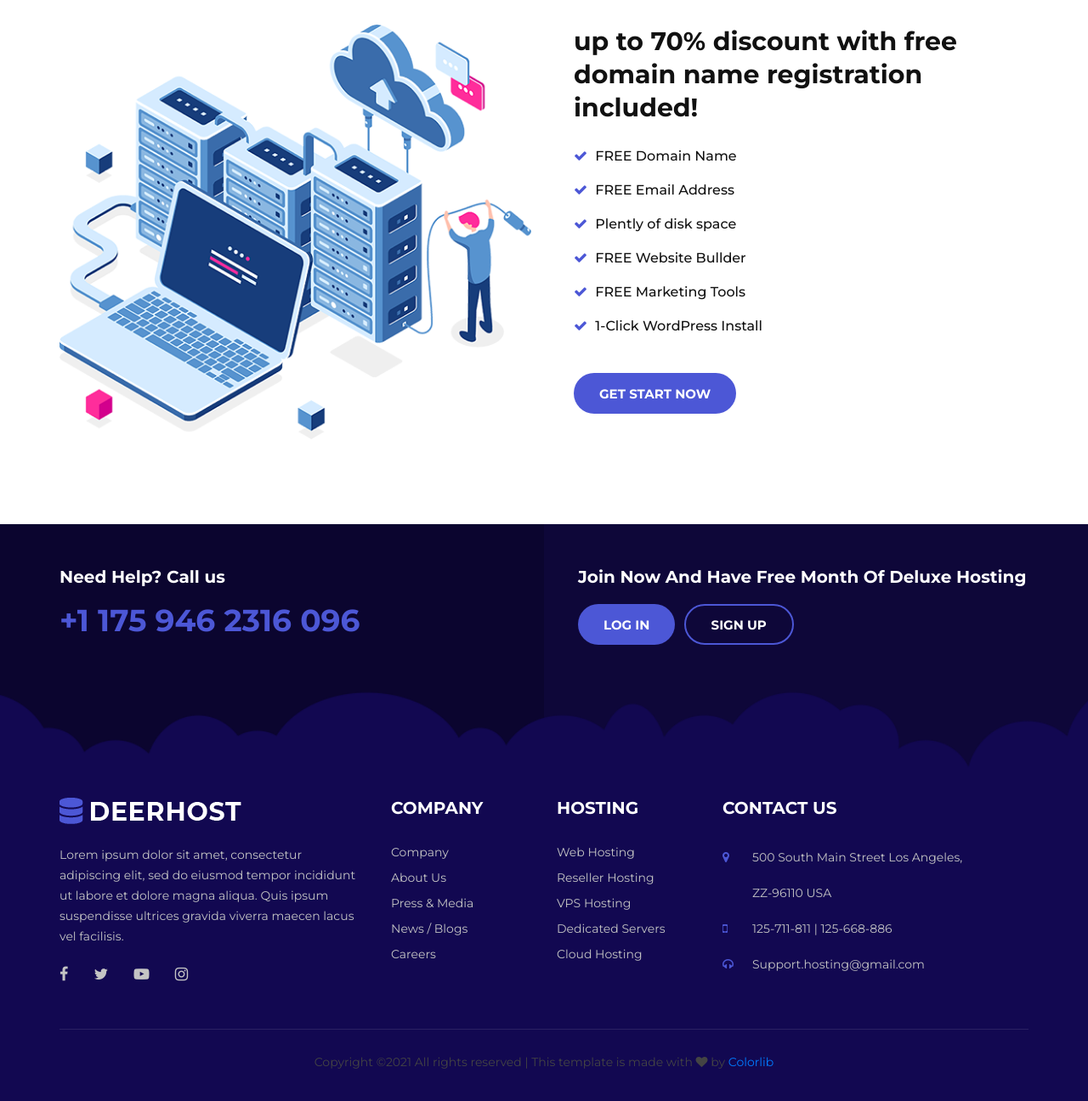
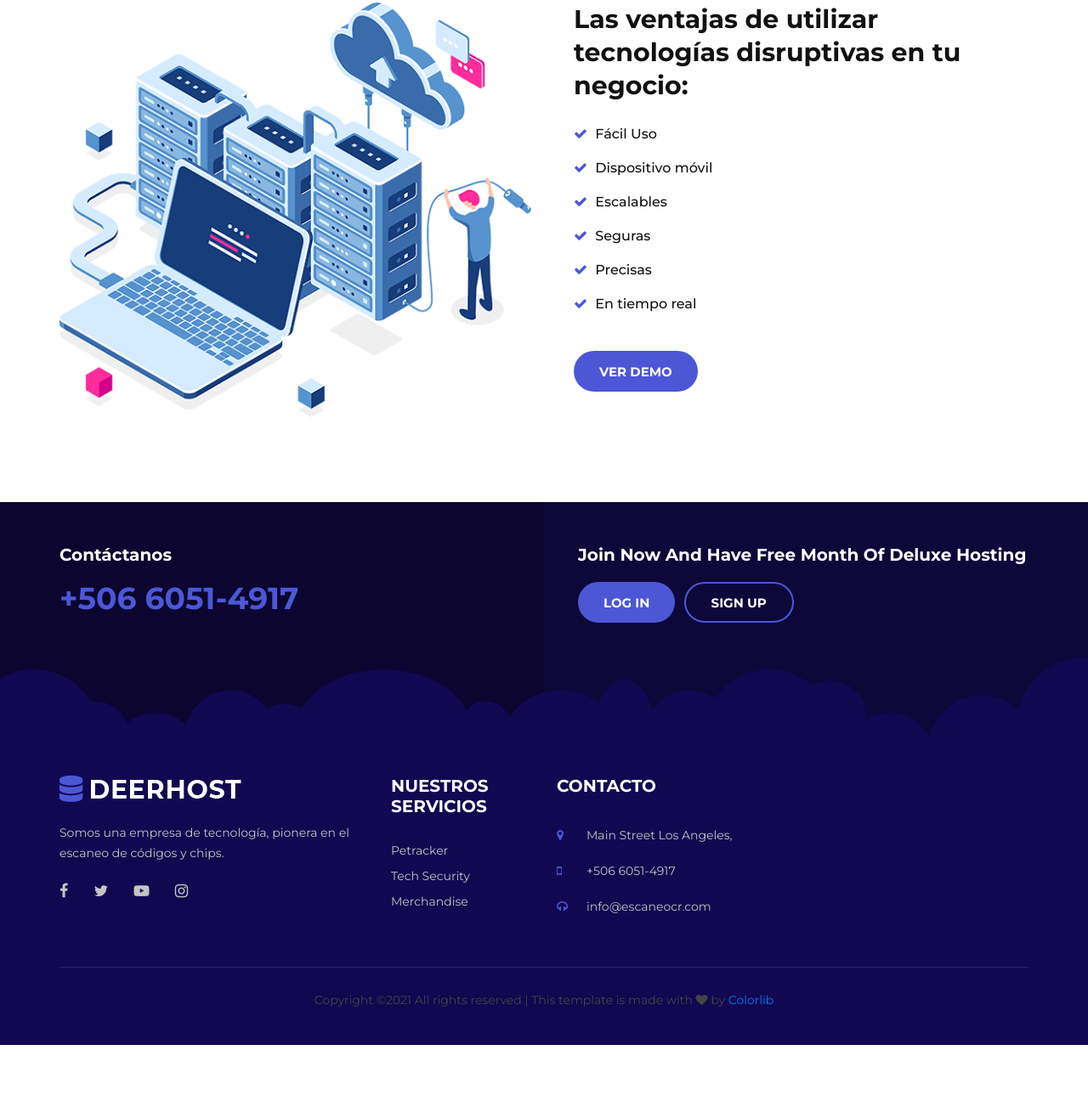
Before and after one commit to aibotsacademy/seguridad, a plain HTML site: page index.html in a window 1280 px wide. Shown: the part 3360-4656 px from the top of the page at 85% size. After the commit the page ends 4590 px from the top, so only its background shows below. Drawn offline with Linux system fonts and the light colour scheme.

Commit message:
Update index.html

```diff
--- a/index.html
+++ b/index.html
@@ -340,36 +340,33 @@
     </section>
     <!-- Achievement Section End -->
 
+
     <!-- Work Section Begin -->
     <section class="work-section spad">
         <div class="container">
             <div class="row">
                 <div class="col-lg-12">
                     <div class="section-title">
-                        <h3>HOW TO BUILD YOUR WEBSITE ONLINE TODAY?</h3>
+                        <h3>NUESTROS SERVICIOS</h3>
                     </div>
                     <div class="work__text">
                         <div class="row">
                             <div class="col-lg-6">
                                 <div class="work__item">
                                     <i class="fa fa-desktop"></i>
-                                    <span>CREATE YOUR OWN WEBSITE WITH OUR</span>
-                                    <h3>WEB SITE BUILDER</h3>
-                                    <p>Lorem ipsum dolor sit amet, consectetur adipiscing elit, sed do eiusmod tempor
-                                        incididunt ut labore et dolore magna aliqua. Quis ipsum suspendisse ultrices
-                                        gravida facilisis. </p>
-                                    <a href="#" class="primary-btn">Read More</a>
+                                    <span>PETRACKER</span>
+                                    <h3>Monitoreo de Mascotas </h3>
+                                    <p>Conocé la geolocalización de tu mascota con un simple escaneo en tiempo real. </p>
+                                    <a href="https://petracker.escaneocr.com" class="primary-btn">Ver Más</a>
                                 </div>
                             </div>
                             <div class="col-lg-6">
                                 <div class="work__item">
                                     <i class="fa fa-shopping-bag"></i>
-                                    <span>EASY CREATE, MANAGE & SELL</span>
-                                    <h3>ONLINE STORE</h3>
-                                    <p>Lorem ipsum dolor sit amet, consectetur adipiscing elit, sed do eiusmod tempor
-                                        incididunt ut labore et dolore magna aliqua. Quis ipsum suspendisse ultrices
-                                        gravida facilisis. </p>
-                                    <a href="#" class="primary-btn">Read More</a>
+                                    <span>TECH SECURITY</span>
+                                    <h3>CHIPS NFC & RFID</h3>
+                                    <p>Realizamos el control de activos y monitoreo en tiempo real de escaneo de productos comerciales. </p>
+                                    <a href="https://techsecurity.escaneocr.com" class="primary-btn">Ver Más</a>
                                 </div>
                             </div>
                         </div>
@@ -389,16 +386,16 @@
                 </div>
                 <div class="col-lg-6 col-md-6">
                     <div class="plan__text">
-                        <h3>up to 70% discount with free domain name registration included!</h3>
+                        <h3>Las ventajas de utilizar tecnologías disruptivas en tu negocio:</h3>
                         <ul>
-                            <li><span class="fa fa-check"></span> FREE Domain Name</li>
-                            <li><span class="fa fa-check"></span> FREE Email Address</li>
-                            <li><span class="fa fa-check"></span> Plently of disk space</li>
-                            <li><span class="fa fa-check"></span> FREE Website Bullder</li>
-                            <li><span class="fa fa-check"></span> FREE Marketing Tools</li>
-                            <li><span class="fa fa-check"></span> 1-Click WordPress Install</li>
+                            <li><span class="fa fa-check"></span> Fácil Uso</li>
+                            <li><span class="fa fa-check"></span> Dispositivo móvil</li>
+                            <li><span class="fa fa-check"></span> Escalables</li>
+                            <li><span class="fa fa-check"></span> Seguras</li>
+                            <li><span class="fa fa-check"></span> Precisas</li>
+                            <li><span class="fa fa-check"></span> En tiempo real</li>
                         </ul>
-                        <a href="#" class="primary-btn">Get start now</a>
+                        <a href="#" class="primary-btn">Ver Demo</a>
                     </div>
                 </div>
             </div>
@@ -413,8 +410,8 @@
                 <div class="row">
                     <div class="col-lg-6 col-md-6">
                         <div class="footer__top-call">
-                            <h5>Need Help? Call us</h5>
-                            <h2>+1 175 946 2316 096</h2>
+                            <h5>Contáctanos</h5>
+                            <h2>+506 6051-4917</h2>
                         </div>
                     </div>
                     <div class="col-lg-6 col-md-6">
@@ -435,9 +432,7 @@
                             <div class="footer__logo">
                                 <a href="./index.html"><img src="img/logo.png" alt=""></a>
                             </div>
-                            <p>Lorem ipsum dolor sit amet, consectetur adipiscing elit, sed do eiusmod tempor incididunt
-                                ut labore et dolore magna aliqua. Quis ipsum suspendisse ultrices gravida viverra maecen
-                                lacus vel facilisis. </p>
+                            <p>Somos una empresa de tecnología, pionera en el escaneo de códigos y chips. </p>
                             <div class="footer__social">
                                 <a href="#"><i class="fa fa-facebook"></i></a>
                                 <a href="#"><i class="fa fa-twitter"></i></a>
@@ -448,36 +443,23 @@
                     </div>
                     <div class="col-lg-2 col-md-6 col-sm-6">
                         <div class="footer__text-widget">
-                            <h5>Company</h5>
+                            <h5>Nuestros Servicios</h5>
                             <ul>
-                                <li><a href="#">Company</a></li>
-                                <li><a href="#">About Us</a></li>
-                                <li><a href="#">Press & Media</a></li>
-                                <li><a href="#">News / Blogs</a></li>
-                                <li><a href="#">Careers</a></li>
+                                <li><a href="#">Petracker</a></li>
+                                <li><a href="#">Tech Security</a></li>
+                                <li><a href="#">Merchandise</a></li>
                             </ul>
                         </div>
                     </div>
-                    <div class="col-lg-2 col-md-6 col-sm-6">
-                        <div class="footer__text-widget">
-                            <h5>Hosting</h5>
-                            <ul>
-                                <li><a href="#">Web Hosting</a></li>
-                                <li><a href="#">Reseller Hosting</a></li>
-                                <li><a href="#">VPS Hosting</a></li>
-                                <li><a href="#">Dedicated Servers</a></li>
-                                <li><a href="#">Cloud Hosting</a></li>
-                            </ul>
-                        </div>
-                    </div>
+
                     <div class="col-lg-4 col-md-6 col-sm-12">
                         <div class="footer__text-widget">
-                            <h5>cONTACT US</h5>
+                            <h5>CONTACTO</h5>
                             <ul class="footer__widget-info">
-                                <li><span class="fa fa-map-marker"></span> 500 South Main Street Los Angeles,<br />
-                                    ZZ-96110 USA</li>
-                                <li><span class="fa fa-mobile"></span> 125-711-811 | 125-668-886</li>
-                                <li><span class="fa fa-headphones"></span> Support.hosting@gmail.com</li>
+                                <li><span class="fa fa-map-marker"></span> Main Street Los Angeles,<br />
+                                   </li>
+                                <li><span class="fa fa-mobile"></span> +506 6051-4917</li>
+                                <li><span class="fa fa-headphones"></span> info@escaneocr.com</li>
                             </ul>
                         </div>
                     </div>
```
